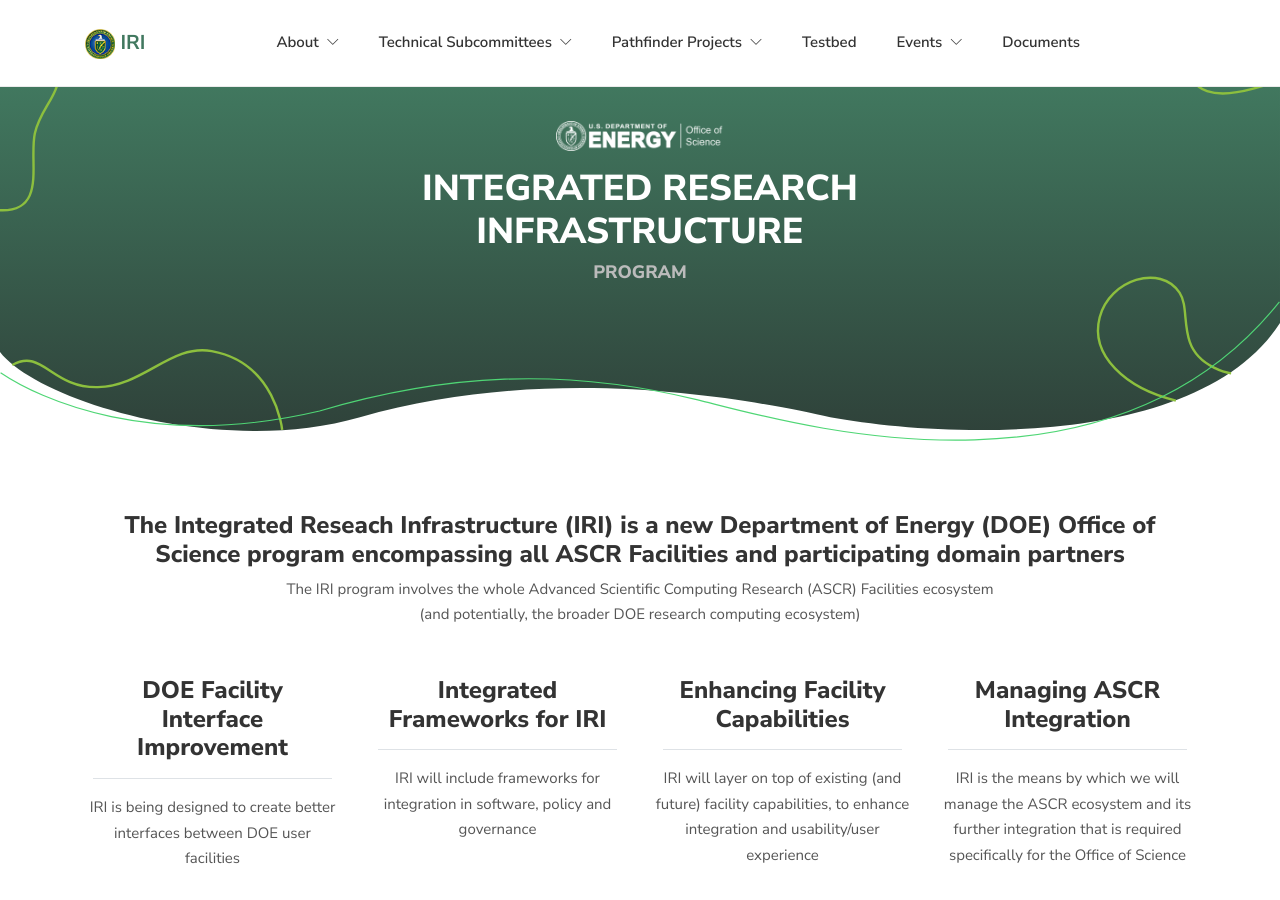
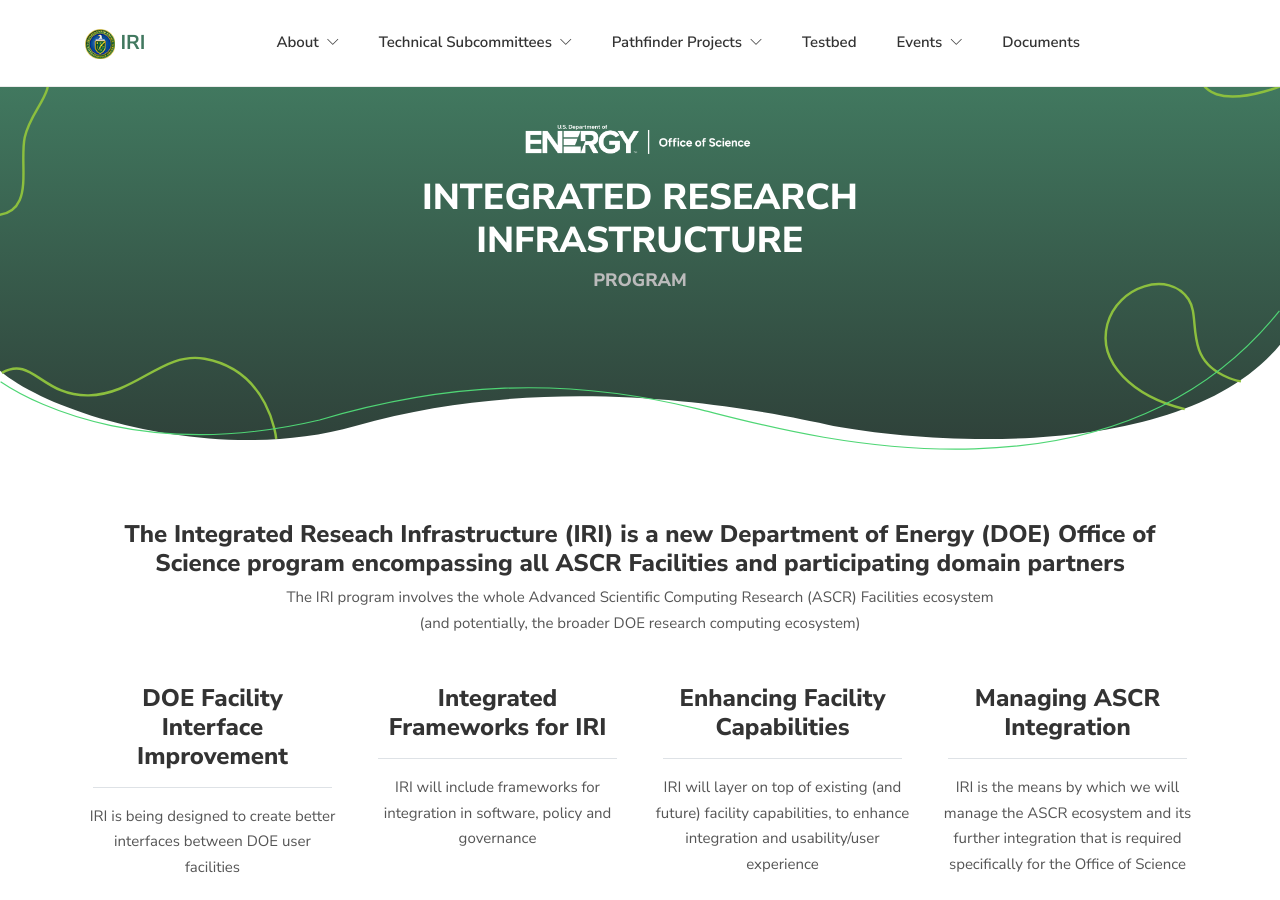
Before and after one commit to iri-science/iri-science.github.io, a Jekyll site: the page built from index.html, in a window 1280 px wide and 900 px high. Built offline with Jekyll 4.4.1, drawn with Linux system fonts in a browser that asks for light colours.

Commit message:
updates based on feedbacks

```diff
--- a/_includes/header.html
+++ b/_includes/header.html
@@ -8,7 +8,7 @@
     <div class="container">
         <div class="row">
             <div class="col-lg-9 mx-auto">
-                <h3 class="mb-3" style="color: #ddd"><img src="/images/doe-sc-logo.png" style="width: 7em;" /></h3>
+                <h3 class="mb-3" style="color: #ddd"><img src="/images/doe-sc-logo.png" style="width: 10em;" /></h3>
                 <h2 style="color: #fff">INTEGRATED RESEARCH<br />INFRASTRUCTURE</h2>
                 <h3 class="mb-5" style="color: #bbb; font-size: 1.2em">PROGRAM</h3>
                 <!-- <p style="color: #ccc">TECHNICAL SUBCOMMITTEES</p>
```
Also changed, not shown: images/doe-logo.png, images/doe-sc-logo.png.
